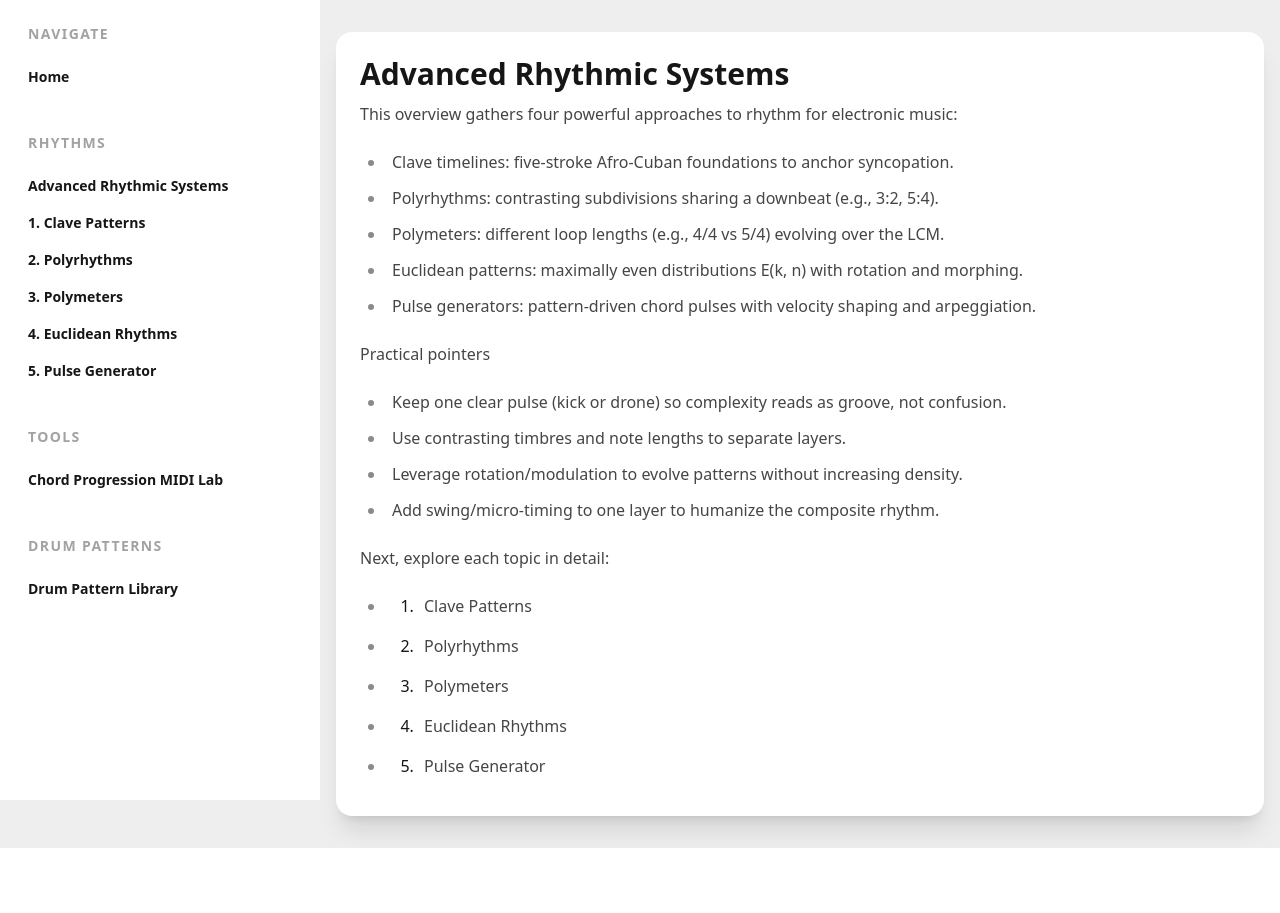
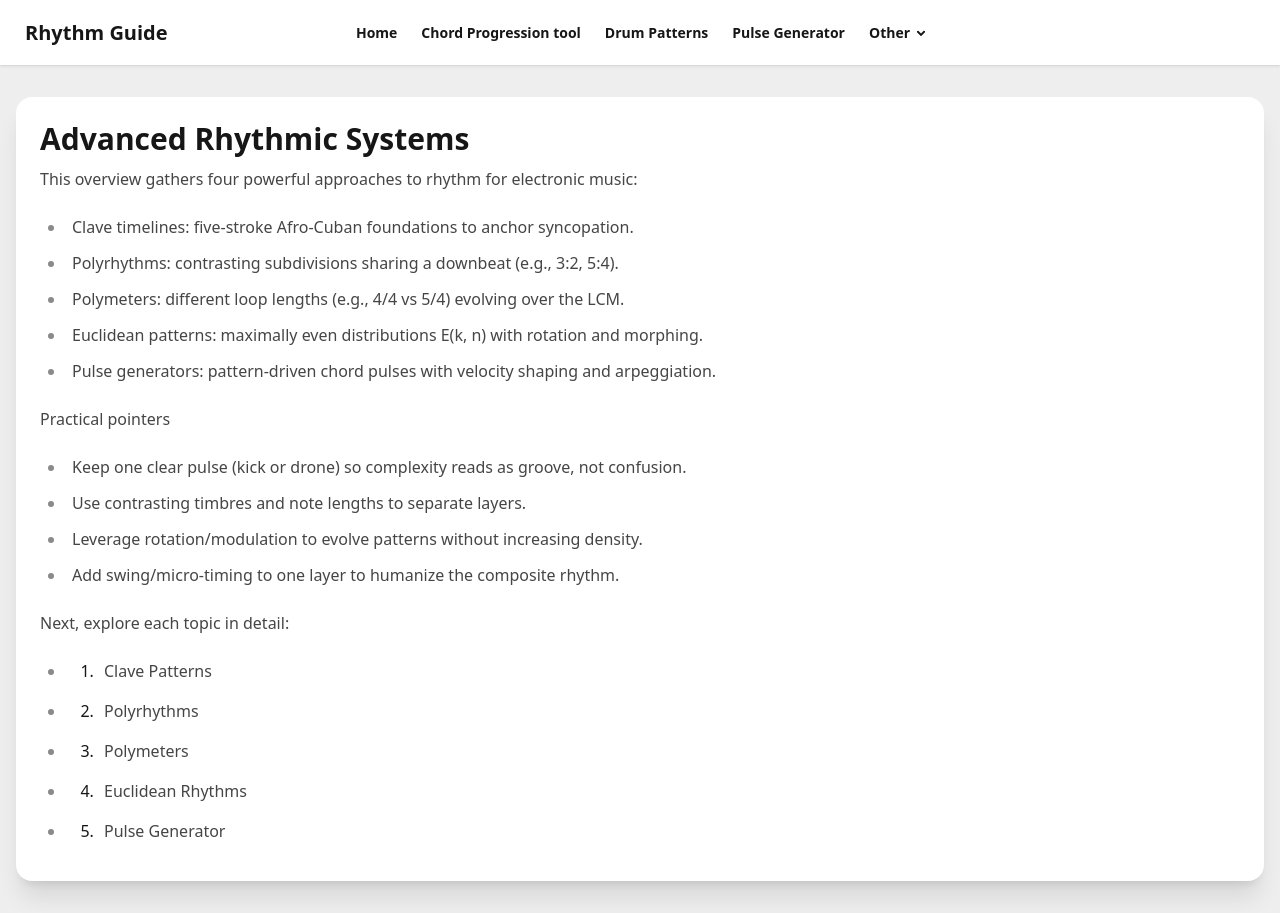
Before and after one commit to 1legality/Astro-Musical-Lab, an Astro site: page /rhythms/advanced-rhythmic-systems in a window 1280 px wide. Before the commit the page ends 848 px from the top, so only its background shows below. Built offline with nearby package versions, Linux system fonts and the light colour scheme; Astro itself is replaced by a stand-in of ours.

Commit message:
refactor layout: remove drum patterns section and enhance navigation structure

```diff
--- a/src/layouts/MainLayout.astro
+++ b/src/layouts/MainLayout.astro
@@ -16,13 +16,6 @@ const chordTools = (await getCollection("ChordProgressionTool")).sort(
   ) => a.data.order - b.data.order,
 );
 
-const drumPatterns = (await getCollection("DrumPatternsTools")).sort(
-  (
-    a: CollectionEntry<"DrumPatternsTools">,
-    b: CollectionEntry<"DrumPatternsTools">,
-  ) => a.data.order - b.data.order,
-);
-
 const { title } = Astro.props;
 ---
 
@@ -34,12 +27,15 @@ const { title } = Astro.props;
     <link rel="icon" href="/favicon.svg" />
   </head>
   <body class="min-h-screen bg-base-200 text-base-content antialiased">
-    <div class="drawer lg:drawer-open">
+    <div class="drawer">
       <input id="nav-drawer" type="checkbox" class="drawer-toggle" />
       <div class="drawer-content flex flex-col">
+        <nav class="navbar bg-base-100 shadow-sm z-50">
+          <div class="navbar-start">
             <label
               for="nav-drawer"
-          class="btn btn-ghost drawer-button lg:hidden m-4 self-start"
+              class="btn btn-ghost lg:hidden mr-2"
+              aria-label="Open menu"
             >
               <svg
                 xmlns="http://www.w3.org/2000/svg"
@@ -53,6 +49,66 @@ const { title } = Astro.props;
                   d="M4 6h16M4 12h16M4 18h16"></path></svg
               >
             </label>
+            <a class="btn btn-ghost normal-case text-xl" href="/"
+              >Rhythm Guide</a
+            >
+          </div>
+          <div class="navbar-center hidden lg:flex">
+            <ul class="menu menu-horizontal px-1">
+              <li><a class="font-semibold" href="/">Home</a></li>
+              {
+                chordTools.length > 0 ? (
+                  <li>
+                    <a
+                      class="font-semibold"
+                      href={`/tools/${chordTools[0].slug}`}
+                    >
+                      Chord Progression tool
+                    </a>
+                  </li>
+                ) : (
+                  <li>
+                    <a class="font-semibold" href="/tools">
+                      Chord Progression tool
+                    </a>
+                  </li>
+                )
+              }
+              <li>
+                <a class="font-semibold" href="/drum-patterns/basic-patterns"
+                  >Drum Patterns</a
+                >
+              </li>
+              <li>
+                <a class="font-semibold" href="/rhythms/pulse-generator"
+                  >Pulse Generator</a
+                >
+              </li>
+              <li>
+                <details>
+                  <summary class="font-semibold">Other</summary>
+                  <ul
+                    class="p-2 bg-base-100 absolute right-0 top-5 mt-4 w-80 shadow-xl rounded-box z-[100]"
+                  >
+                    {
+                      allRhythms
+                        .filter((r) => r.slug !== "pulse-generator")
+                        .map((r) => (
+                          <li>
+                            <a href={`/rhythms/${r.slug}`}>{r.data.title}</a>
+                          </li>
+                        ))
+                    }
+                  </ul>
+                </details>
+              </li>
+            </ul>
+          </div>
+          <div class="navbar-end hidden md:flex">
+            <!-- reserved for midi selector or controls -->
+          </div>
+        </nav>
+
         <main class="mx-auto w-full max-w-7xl px-4 py-8 space-y-6">
           <div class="card bg-base-100 shadow-xl">
             <div class="card-body">
@@ -64,32 +120,65 @@ const { title } = Astro.props;
           </div>
         </main>
       </div>
-      <div class="drawer-side">
+      <div class="drawer-side lg:hidden">
         <label
           for="nav-drawer"
           aria-label="close sidebar"
           class="drawer-overlay"></label>
         <nav
-          class="menu bg-base-100 text-base-content min-h-full w-80 p-4 space-y-2"
+          class="menu bg-base-100 text-base-content min-h-screen w-screen p-6 space-y-6 overflow-y-auto"
         >
+          <div>
             <h2
               class="menu-title text-sm uppercase tracking-widest text-base-400"
             >
-            Navigate
+              Menu
             </h2>
-          <ul>
+            <ul class="space-y-1">
               <li>
                 <a class="font-semibold" href="/">Home</a>
               </li>
+              {
+                chordTools.length > 0 ? (
+                  <li>
+                    <a
+                      class="font-semibold"
+                      href={`/tools/${chordTools[0].slug}`}
+                    >
+                      Chord Progression tool
+                    </a>
+                  </li>
+                ) : (
+                  <li>
+                    <a class="font-semibold" href="/tools">
+                      Chord Progression tool
+                    </a>
+                  </li>
+                )
+              }
+              <li>
+                <a class="font-semibold" href="/drum-patterns/basic-patterns"
+                  >Drum Patterns</a
+                >
+              </li>
+              <li>
+                <a class="font-semibold" href="/rhythms/pulse-generator"
+                  >Pulse Generator</a
+                >
+              </li>
             </ul>
+          </div>
+          <div>
             <h2
-            class="menu-title text-sm uppercase tracking-widest text-base-400 mt-6"
+              class="menu-title text-sm uppercase tracking-widest text-base-400"
             >
-            Rhythms
+              Other
             </h2>
             <ul class="space-y-1">
               {
-              allRhythms.map((rhythm) => (
+                allRhythms
+                  .filter((rhythm) => rhythm.slug !== "pulse-generator")
+                  .map((rhythm) => (
                     <li>
                       <a class="font-semibold" href={`/rhythms/${rhythm.slug}`}>
                         {rhythm.data.title}
@@ -98,45 +187,7 @@ const { title } = Astro.props;
                   ))
               }
             </ul>
-          {
-            chordTools.length > 0 && (
-              <>
-                <h2 class="menu-title text-sm uppercase tracking-widest text-base-400 mt-6">
-                  Tools
-                </h2>
-                <ul class="space-y-1">
-                  {chordTools.map((tool) => (
-                    <li>
-                      <a class="font-semibold" href={`/tools/${tool.slug}`}>
-                        {tool.data.title}
-                      </a>
-                    </li>
-                  ))}
-                </ul>
-              </>
-            )
-          }
-          {
-            drumPatterns.length > 0 && (
-              <>
-                <h2 class="menu-title text-sm uppercase tracking-widest text-base-400 mt-6">
-                  Drum Patterns
-                </h2>
-                <ul class="space-y-1">
-                  {drumPatterns.map((pattern) => (
-                    <li>
-                      <a
-                        class="font-semibold"
-                        href={`/drum-patterns/${pattern.slug}`}
-                      >
-                        {pattern.data.title}
-                      </a>
-                    </li>
-                  ))}
-                </ul>
-              </>
-            )
-          }
+          </div>
         </nav>
       </div>
     </div>
```
Lines whose indentation alone changed are shown as unchanged.
